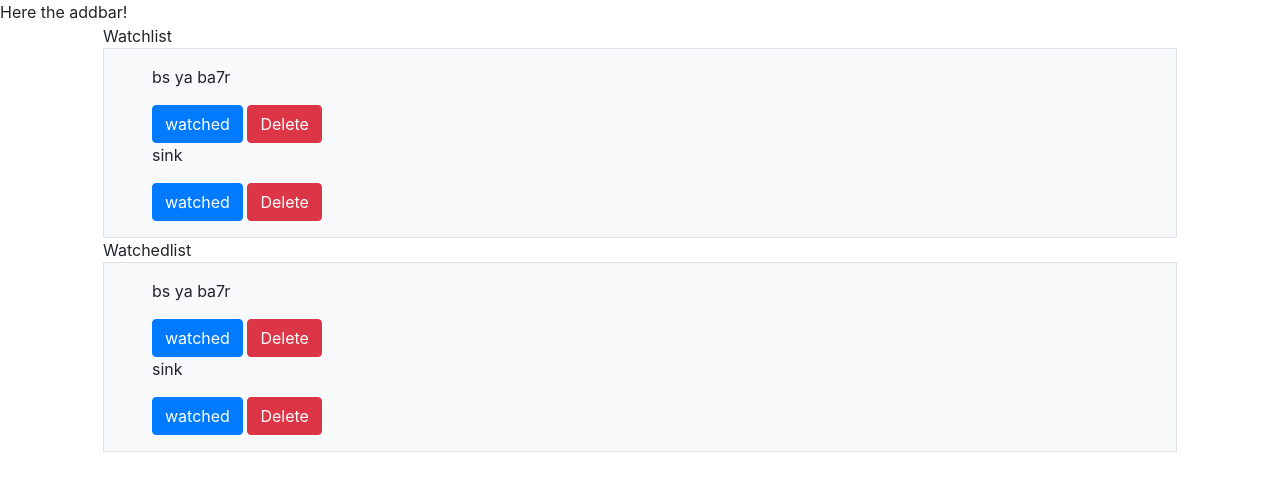
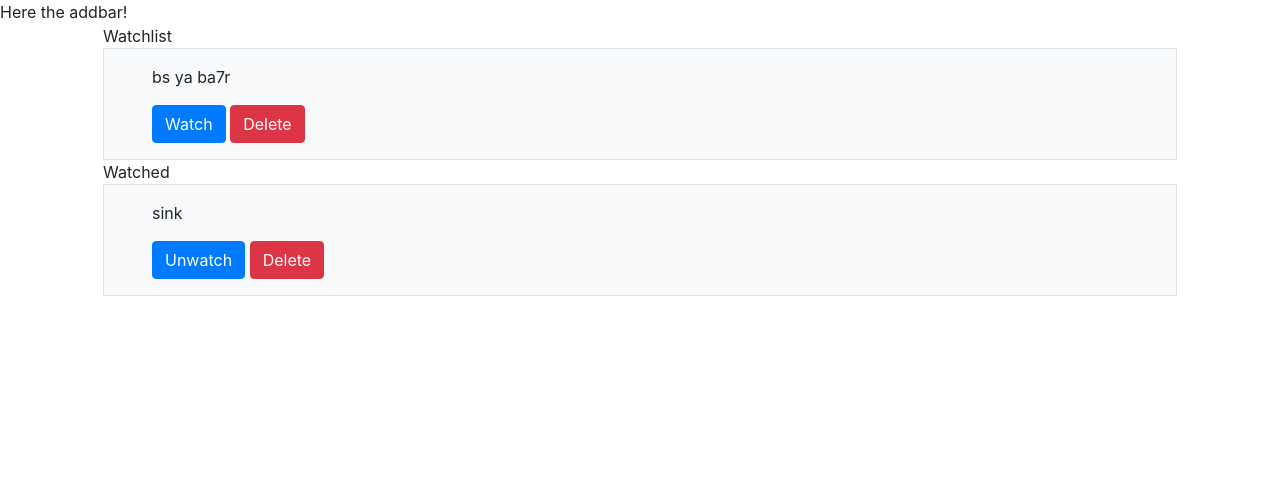
Before and after one commit to Asmaa-Alotaibi/Movie-WatchList, a React (Create React App) app: page / in a window 1280 px wide. Shown: the top 490 px of the page. Built offline with nearby package versions, Linux system fonts and the light colour scheme.

Commit message:
watched button done

```diff
--- a/src/App.js
+++ b/src/App.js
@@ -1,27 +1,11 @@
-import WatchList from "./components/WatchList";
+import WatchList from './components/WatchList'
 
 function App() {
   return (
     <div>
-      <div> Here the addbar! </div>
-      <div class="container px-lg-5">
-        <div class="row">Watchlist </div>
-        <div class="row">
-          <div class="col py-3 px-lg-5 border bg-light ">
-            <WatchList />
-          </div>
-        </div>
-      </div>
-      <div class="container px-lg-5">
-        <div class="row">Watchedlist </div>
-        <div class="row">
-          <div class="col py-3 px-lg-5 border bg-light ">
-            <WatchList />
-          </div>
-        </div>
-      </div>
+      <WatchList />
     </div>
-  );
+  )
 }
 
-export default App;
+export default App
--- a/src/components/MovieItem.js
+++ b/src/components/MovieItem.js
@@ -1,17 +1,20 @@
-import React from "react";
+import React from 'react'
 
-const MovieItem = ({ movie }) => {
+const MovieItem = ({ movie, watchedButton }) => {
   return (
     <div>
       <p>{movie.name}</p>
-      <button type="button" class="btn btn-primary">
-        watched
+      <button
+        type='button'
+        className='btn btn-primary'
+        onClick={() => watchedButton(movie)}>
+        {movie.watched ? 'Watch' : 'Unwatch'}
       </button>
       <a> </a>
-      <button type="button" class="btn btn-danger">
+      <button type='button' className='btn btn-danger'>
         Delete
       </button>
     </div>
-  );
-};
-export default MovieItem;
+  )
+}
+export default MovieItem
--- a/src/components/WatchList.js
+++ b/src/components/WatchList.js
@@ -1,13 +1,51 @@
-import React from "react";
-import movies from "../movies.js";
-import MovieItem from "./MovieItem.js";
+import React, { useState } from 'react'
+import movies from '../movies.js'
+import MovieItem from './MovieItem.js'
 
 const WatchList = () => {
-  const movieslist = movies.map((movie, index) => (
-    <MovieItem movie={movie} key={index} />
-  ));
+  const [_movies, setMovie] = useState(movies)
+  const watchedButton = (movie) => {
+    setMovie(
+      movies.map((m) => {
+        if (m === movie) m.watched = !m.watched
+        return m
+      })
+    )
+  }
+  console.log(_movies)
 
-  return <div> {movieslist}</div>;
-};
+  //
+  const watchList = _movies
+    .filter((movie) => movie.watched)
+    .map((movie, index) => (
+      <MovieItem movie={movie} key={index} watchedButton={watchedButton} />
+    ))
 
-export default WatchList;
+  const watched = _movies
+    .filter((movie) => !movie.watched)
+    .map((movie, index) => (
+      <MovieItem movie={movie} key={index} watchedButton={watchedButton} />
+    ))
+
+  return (
+    <div>
+      <div>
+        <div> Here the addbar! </div>
+        <div className='container px-lg-5'>
+          <div className='row'>Watchlist </div>
+          <div className='row'>
+            <div className='col py-3 px-lg-5 border bg-light '>{watchList}</div>
+          </div>
+        </div>
+        <div className='container px-lg-5'>
+          <div className='row'>Watched </div>
+          <div className='row'>
+            <div className='col py-3 px-lg-5 border bg-light '>{watched}</div>
+          </div>
+        </div>
+      </div>
+    </div>
+  )
+}
+
+export default WatchList
--- a/src/movies.js
+++ b/src/movies.js
@@ -1,3 +1,6 @@
-const movies = [{ name: "bs ya ba7r" }, { name: "sink" }];
+const movies = [
+  { name: 'bs ya ba7r', watched: true },
+  { name: 'sink', watched: false },
+]
 
-export default movies;
+export default movies
```
